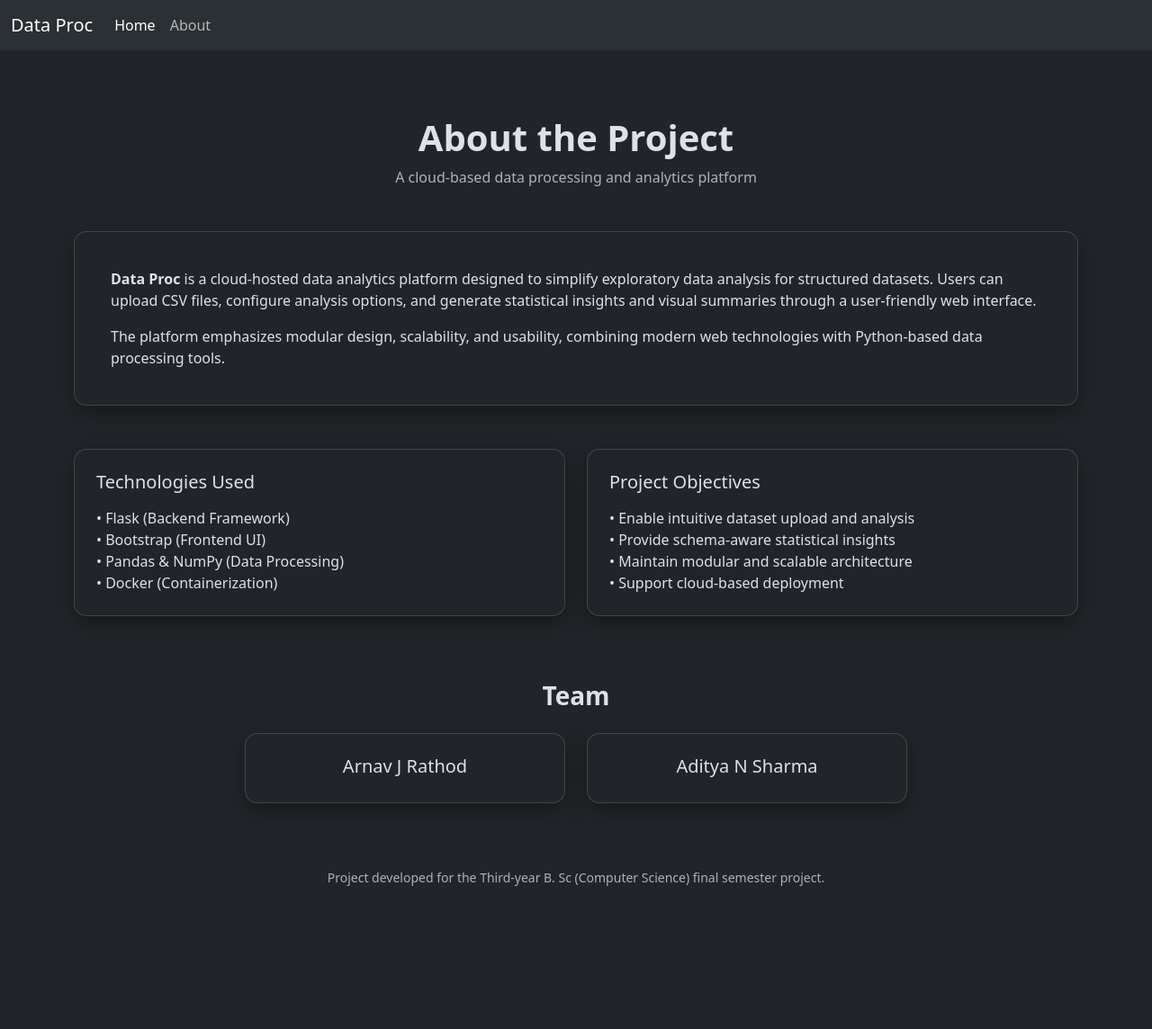
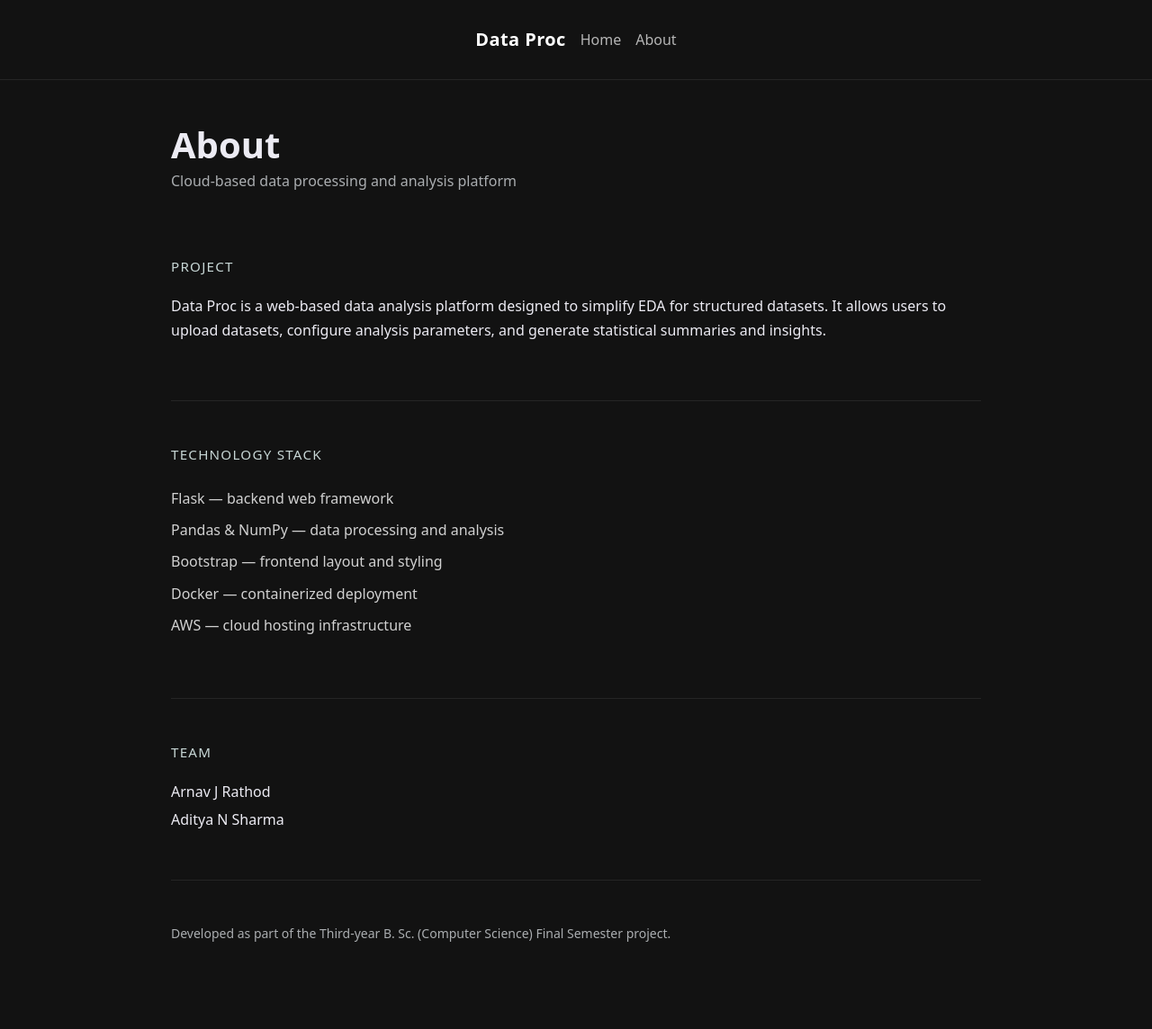
Before and after one commit to actuallyarnav/data-processing, a Flask app: page /about in a window 1280 px wide. Shown: the whole page at 90% size. Before the commit the page ends 985 px from the top, so only its background shows below. Run offline with Flask 3, Linux system fonts and the light colour scheme; some libraries are stand-ins or nearby versions.

Commit message:
cleaned up webpage design

```diff
--- a/templates/about.html
+++ b/templates/about.html
@@ -3,89 +3,80 @@
 {% block head %}
 <title>About | Data Proc</title>
 <style>
-    .about-card {
-        border-radius: 14px;
-        box-shadow: 0 8px 24px rgba(0, 0, 0, 0.35);
+    .page {
+        max-width: 900px;
+        margin: 0 auto;
     }
 
-    .feature-icon {
-        font-size: 1.4rem;
+    .section {
+        padding: 3rem 0;
+        border-bottom: 1px solid rgba(255, 255, 255, 0.08);
     }
+
+    .section:last-child {
+        border-bottom: none;
+    }
+
+    .section-title {
+        font-size: 0.95rem;
+        letter-spacing: 0.08em;
+        text-transform: uppercase;
+        color: #c7d6d5;
+        margin-bottom: 1.2rem;
+    }
+
+    .body-text {
+        color: #ecebf3;
+        line-height: 1.7;
+    }
+    .stack-list li {
+        padding: 0.35rem 0;
+        color: #d1d1d1;
+    }
+
 </style>
 {% endblock %}
 
 {% block body %}
-<div class="container py-5">
+<div class="page">
 
-    <div class="text-center mb-5">
-        <h1 class="fw-bold">About the Project</h1>
-        <p class="text-muted mt-2">
-            A cloud-based data processing and analytics platform
+    <div class="mb-4">
+        <h1 class="fw-semibold mb-1">About</h1>
+        <p class="text-muted mb-0">
+            Cloud-based data processing and analysis platform
         </p>
     </div>
 
-    <div class="card about-card p-4 mb-5">
-        <div class="card-body">
-            <p class="mb-3">
-                <strong>Data Proc</strong> is a cloud-hosted data analytics platform designed to simplify
-                exploratory data analysis for structured datasets. Users can upload CSV files, configure
-                analysis options, and generate statistical insights and visual summaries through a
-                user-friendly web interface.
-            </p>
-            <p class="mb-0">
-                The platform emphasizes modular design, scalability, and usability, combining modern
-                web technologies with Python-based data processing tools.
-            </p>
-        </div>
+    <div class="section">
+        <div class="section-title">Project</div>
+        <p class="body-text">
+            Data Proc is a web-based data analysis platform designed to simplify
+            EDA for structured datasets. It allows users to upload datasets, configure analysis parameters, and generate statistical summaries and insights.
+        </p>
     </div>
 
-    <div class="row mb-5">
-        <div class="col-md-6 mb-4">
-            <div class="card about-card p-4 h-100">
-                <h5 class="mb-3">Technologies Used</h5>
-                <ul class="list-unstyled mb-0">
-                    <li>• Flask (Backend Framework)</li>
-                    <li>• Bootstrap (Frontend UI)</li>
-                    <li>• Pandas & NumPy (Data Processing)</li>
-                    <li>• Docker (Containerization)</li>
-                </ul>
-            </div>
-        </div>
+    <div class="section">
+    <div class="section-title">Technology stack</div>
 
-        <div class="col-md-6 mb-4">
-            <div class="card about-card p-4 h-100">
-                <h5 class="mb-3">Project Objectives</h5>
-                <ul class="list-unstyled mb-0">
-                    <li>• Enable intuitive dataset upload and analysis</li>
-                    <li>• Provide schema-aware statistical insights</li>
-                    <li>• Maintain modular and scalable architecture</li>
-                    <li>• Support cloud-based deployment</li>
-                </ul>
-            </div>
-        </div>
+    <ul class="list-unstyled stack-list">
+        <li>Flask — backend web framework</li>
+        <li>Pandas & NumPy — data processing and analysis</li>
+        <li>Bootstrap — frontend layout and styling</li>
+        <li>Docker — containerized deployment</li>
+        <li>AWS — cloud hosting infrastructure</li>
+    </ul>
+</div>
+
+    <div class="section">
+        <div class="section-title">Team</div>
+        <p class="body-text mb-1">Arnav J Rathod</p>
+        <p class="body-text mb-1">Aditya N Sharma</p>
     </div>
 
-    <div class="text-center mb-4">
-        <h3 class="fw-bold">Team</h3>
-    </div>
-
-    <div class="row justify-content-center">
-        <div class="col-md-4 mb-4">
-            <div class="card about-card text-center p-4">
-                <h5 class="mb-1">Arnav J Rathod</h5>
-            </div>
-        </div>
-
-        <div class="col-md-4 mb-4">
-            <div class="card about-card text-center p-4">
-                <h5 class="mb-1">Aditya N Sharma</h5>
-            </div>
-        </div>
-    </div>
-
-    <!-- Footer Note -->
-    <div class="text-center mt-5 text-muted small">
-        Project developed for the Third-year B. Sc (Computer Science) final semester project.
+    <div class="section">
+        <p class="text-muted small mb-0">
+            Developed as part of the Third-year B. Sc. (Computer Science) Final Semester project.
+        </p>
     </div>
 
 </div>
--- a/templates/base.html
+++ b/templates/base.html
@@ -4,50 +4,107 @@
 <head>
     <meta charset="utf-8" />
     <meta name="viewport" content="width=device-width, initial-scale=1" />
-    <link href="../static/css/bootstrap.min.css" rel="stylesheet" />
-    <script src="../static/js/bootstrap.min.js">
 
-    </script>
+    <link href="{{ url_for('static', filename='css/bootstrap.min.css') }}" rel="stylesheet" />
+    <script src="{{ url_for('static', filename='js/bootstrap.min.js') }}"></script>
+
     <style>
-        .mainBody {
-            margin: 25px;
+        :root {
+        --button-color: #ef6f6c;
+        --button-focus: #a20111;
+        --background-color: #121212;
+        --text-color: #ecebf3;
+        }
+
+        body {
+            background-color: var(--background-color);
+            color: var(--text-color);
+        }
+
+        .btn-custom {
+            background-color: var(--button-color);
+            border-color: var(--button-color);
+            padding: 0.8rem 1.5rem;
+            font-size: 0.95rem;
+        }
+        .btn-custom:active {
+            box-shadow: none;
+        }
+        .btn-custom:active:focus {
+            background-color: var(--button-color);
+            border-color: var(--button-color);
+        }
+        .btn-custom:hover {
+            background-color: var(--button-focus);
+            border-color: var(--button-focus);
+        }
+
+        .mainbody {
+            max-width: 1200px;
+            margin: 0 auto;
+            padding: 0 2rem;
+        }
+
+        .navbar {
+            padding: 1.5rem 0;
+            border-bottom: 1px solid rgba(255, 255, 255, 0.08);
+        }
+
+        .navbar-brand {
+            font-weight: 600;
+            letter-spacing: 0.02em;
+        }
+
+        .nav-link {
+            color: #b5b5b5;
+        }
+
+        .nav-link:hover {
+            color: #ffffff;
+        }
+
+        .alert {
+            border-radius: 0;
+            border: none;
+            font-size: 0.9rem;
+        }
+
+        .content {
+            padding: 3rem 0;
         }
     </style>
+
     {% block head %}{% endblock %}
 </head>
 
 <body>
-    {% with messages = get_flashed_messages(with_categories=true) %} {% if
-    messages %} {% for category, message in messages %}
-    <div class="alert alert-{{ category }} alert-dismissible fade show" role="alert">
-        {{ message }}
-        <button type="button" class="btn-close" data-bs-dismiss="alert" aria-label="Close"></button>
+
+    <div class="mainbody">
+        {% with messages = get_flashed_messages(with_categories=true) %}
+            {% if messages %}
+                {% for category, message in messages %}
+                <div class="alert alert-{{ category }} mb-0">
+                    {{ message }}
+                </div>
+                {% endfor %}
+            {% endif %}
+        {% endwith %}
     </div>
-    {% endfor %} {% endif %} {% endwith %}
-    <nav class="navbar navbar-expand-lg bg-body-tertiary">
-        <div class="container-fluid">
-            <a class="navbar-brand" href="/">Data Proc</a>
-            <button class="navbar-toggler" type="button" data-bs-toggle="collapse" data-bs-target="#navbarNav"
-                aria-controls="navbarNav" aria-expanded="false" aria-label="Toggle navigation">
-                <span class="navbar-toggler-icon"></span>
-            </button>
-            <div class="collapse navbar-collapse" id="navbarNav">
-                <ul class="navbar-nav">
-                    <li class="nav-item">
-                        <a class="nav-link active" aria-current="page" href="/">Home</a>
-                    </li>
-                    <li class="nav-item">
-                        <a class="nav-link" href="/about">About</a>
-                    </li>
-                </ul>
+
+    <nav class="navbar">
+        <div class="mainbody d-flex justify-content-between align-items-center">
+            <a class="navbar-brand text-white" href="/">Data Proc</a>
+
+            <div class="d-flex gap-3">
+                <a class="nav-link" href="/">Home</a>
+                <a class="nav-link" href="/about">About</a>
             </div>
         </div>
     </nav>
 
-    <div class = "mainBody">
+    <main class="mainbody content">
+        {% block body %}{% endblock %}
+    </main>
 
-    {% block body %}{% endblock %}
-    </div>
 </body>
-
 </html>
```
Also changed, not shown: templates/analyze.html (+71 -66 lines), templates/generate.html (+58 -11 lines), templates/home.html (+37 -67 lines), README.md.
